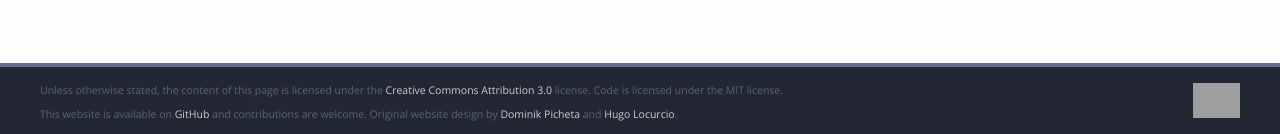
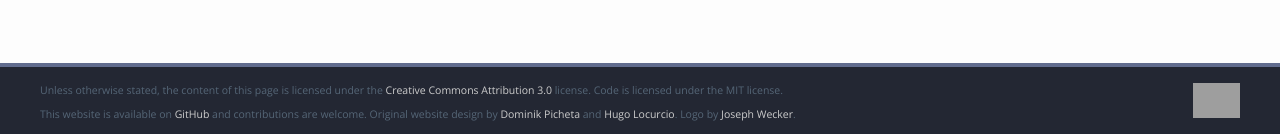
Before and after one commit to nim-lang/website, a Jekyll site: the page built from jekyll_prototype/documentation.html, in a window 1280 px wide. Shown: the part 978-1112 px from the top of the page. Built offline with Jekyll 4.4.1, drawn with Linux system fonts in a browser that asks for light colours; grey boxes are pictures that could not be loaded.

Commit message:
Add favicon.

```diff
--- a/jekyll_prototype/_includes/footer.html
+++ b/jekyll_prototype/_includes/footer.html
@@ -16,6 +16,7 @@
           Original website design by
           <a href="https://github.com/dom96">Dominik Picheta</a> and
           <a href="https://github.com/Calinou">Hugo Locurcio</a>.
+          Logo by <a href="https://github.com/josephwecker">Joseph Wecker</a>.
         </p>
       </div>
       <div class="pure-u-1-3 right-center">
--- a/jekyll_prototype/_includes/head.html
+++ b/jekyll_prototype/_includes/head.html
@@ -2,6 +2,7 @@
   <meta name="charset" content="utf-8">
   <meta name="viewport" content="width=device-width, initial-scale=1">
   <meta name="description" content="{{ site.description | normalize_whitespace }}">
+  <link rel="icon" type="image/png" href="{{ site.baseurl }}/assets/img/logo_bw.png" />
   <title>{{ page.title }} | {{ site.title }}</title>
   <link rel="stylesheet" href="{{ site.baseurl }}/assets/css/pure.min.css">
   <link rel="stylesheet" href="{{ site.baseurl }}/assets/css/pure-grids-responsive.min.css">
```
Also changed, not shown: jekyll_prototype/assets/img/logo_bw.png (added), jekyll_prototype/assets/img/logo_bw.svg (added).
